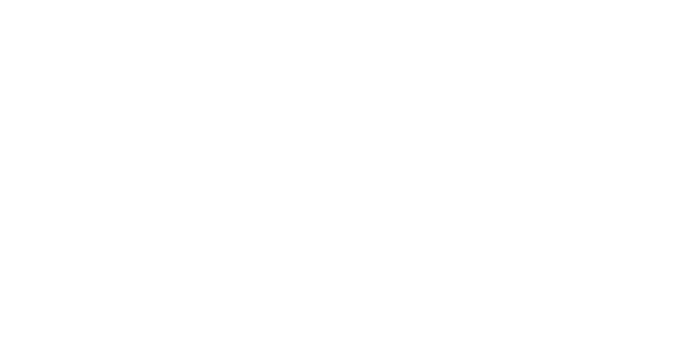
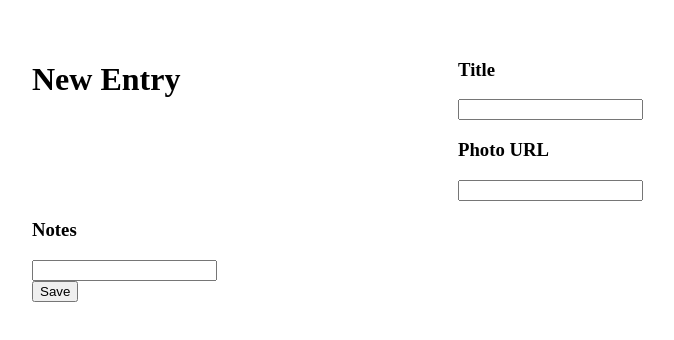
Before and after one commit to Dprosser4/code-journal, a website: page index.html in a window 1280 px wide. Shown: the whole page, without its empty margins (194-868 px from the left). Drawn offline with Linux system fonts and the light colour scheme.

Commit message:
working on creating html entry form

```diff
--- a/index.html
+++ b/index.html
@@ -18,10 +18,36 @@
 <body>
   <header>
     <div class="container">
+      <div class="row">
+        <h2></h2>
+      </div>
     </div>
   </header>
   <main class="container">
-    <div data-view="entry-form"></div>
+    <div data-view="entry-form">
+      <div class="row">
+
+        <div class="column-half">
+          <h1>New Entry</h1>
+          <img src="" alt="">
+        </div>
+        <div class="column-half">
+          <h3>Title</h3>
+          <input type="text">
+          <h3>Photo URL</h3>
+          <input type="text">
+        </div>
+        <div class="column-full">
+          <h3>Notes</h3>
+          <input type="text">
+        </div>
+        <div class="column-full">
+          <button>Save</button>
+        </div>
+
+      </div>
+
+    </div>
     <div data-view="entries" class="hidden"></div>
   </main>
   <script src="js/data.js"></script>
```
